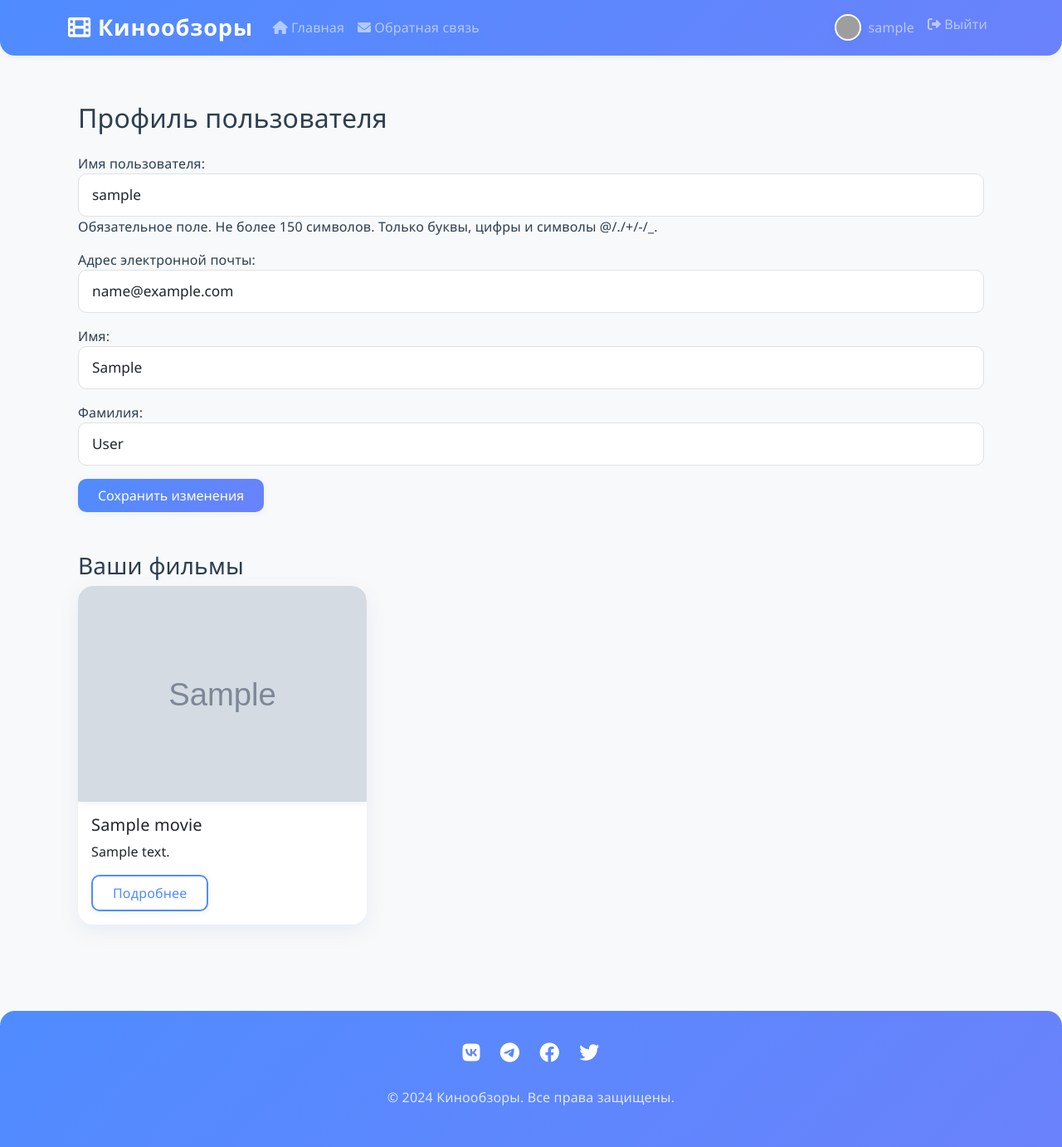
After one commit to YauheniRusinchuk/djangomysql, a Django app: page /profile/ in a window 1280 px wide. The commit adds this page. Shown: the whole page at 83% size. Run offline with Django 5.2, Linux system fonts and the light colour scheme; a user stored in the database is signed in; tables that the repository leaves empty hold one stand-in row (values such as "Sample post"); grey boxes marked "Sample" are stand-in pictures; grey boxes are pictures that could not be loaded.

Commit message:
add profile

```diff
--- a/main/forms.py
+++ b/main/forms.py
@@ -145,3 +145,15 @@ class FeedbackForm(forms.ModelForm):
             'email': forms.EmailInput(attrs={'class': 'form-control', 'placeholder': 'Введите ваш email'}),
             'message': forms.Textarea(attrs={'class': 'form-control', 'rows': 5, 'placeholder': 'Введите сообщение'}),
         }
+
+
+class UserEditForm(forms.ModelForm):
+    class Meta:
+        model = User
+        fields = ['username', 'email', 'first_name', 'last_name']
+        widgets = {
+            'username': forms.TextInput(attrs={'class': 'form-control'}),
+            'email': forms.EmailInput(attrs={'class': 'form-control'}),
+            'first_name': forms.TextInput(attrs={'class': 'form-control'}),
+            'last_name': forms.TextInput(attrs={'class': 'form-control'}),
+        }
--- a/main/templates/main/base.html
+++ b/main/templates/main/base.html
@@ -11,37 +11,57 @@
       :root {
         --primary-color: #2c3e50;
         --secondary-color: #34495e;
-        --accent-color: #3498db;
+        --accent-color: #4f8cff;
+        --accent-gradient: linear-gradient(135deg, #4f8cff 0%, #6a82fb 100%);
         --text-color: #2c3e50;
         --light-bg: #f8f9fa;
+        --card-shadow: 0 8px 24px rgba(80, 120, 200, 0.10);
+        --card-hover-shadow: 0 16px 32px rgba(80, 120, 200, 0.18);
       }
 
       body {
         min-height: 100vh;
         display: flex;
         flex-direction: column;
-        background-color: var(--light-bg);
+        background: var(--light-bg);
         color: var(--text-color);
         font-family: 'Segoe UI', Tahoma, Geneva, Verdana, sans-serif;
+        letter-spacing: 0.01em;
       }
 
       .navbar {
-        background: linear-gradient(135deg, var(--primary-color), var(--secondary-color)) !important;
-        box-shadow: 0 2px 4px rgba(0,0,0,0.1);
+        background: var(--accent-gradient) !important;
+        box-shadow: 0 2px 8px rgba(80,120,200,0.08);
+        border-radius: 0 0 18px 18px;
       }
 
       .navbar-brand {
-        font-weight: 600;
-        font-size: 1.5rem;
+        font-weight: 700;
+        font-size: 1.7rem;
+        letter-spacing: 0.03em;
       }
 
       .nav-link {
         font-weight: 500;
-        transition: color 0.3s ease;
+        transition: color 0.3s, background 0.3s, box-shadow 0.3s;
+        border-radius: 8px;
+        padding: 0.5rem 1rem;
+      }
+      .nav-link:hover, .nav-link.active {
+        color: #fff !important;
+        background: var(--accent-color);
+        box-shadow: 0 2px 8px rgba(80,120,200,0.10);
       }
 
-      .nav-link:hover {
-        color: var(--accent-color) !important;
+      .user-avatar {
+        width: 32px;
+        height: 32px;
+        border-radius: 50%;
+        object-fit: cover;
+        margin-right: 0.5rem;
+        border: 2px solid #fff;
+        box-shadow: 0 2px 8px rgba(80,120,200,0.10);
+        background: #e3e8f0;
       }
 
       .content {
@@ -51,51 +71,71 @@
 
       .card {
         border: none;
-        box-shadow: 0 4px 6px rgba(0,0,0,0.1);
-        transition: transform 0.3s ease, box-shadow 0.3s ease;
+        border-radius: 18px;
+        box-shadow: var(--card-shadow);
+        transition: transform 0.3s cubic-bezier(.4,2,.3,1), box-shadow 0.3s;
+        background: #fff;
+        overflow: hidden;
+        animation: fadeInUp 0.7s cubic-bezier(.4,2,.3,1);
       }
-
       .card:hover {
-        transform: translateY(-5px);
-        box-shadow: 0 6px 12px rgba(0,0,0,0.15);
+        transform: translateY(-8px) scale(1.03);
+        box-shadow: var(--card-hover-shadow);
+      }
+      @keyframes fadeInUp {
+        from { opacity: 0; transform: translateY(40px); }
+        to { opacity: 1; transform: translateY(0); }
       }
 
       .movie-card {
-        transition: transform 0.3s ease;
+        transition: transform 0.3s cubic-bezier(.4,2,.3,1);
       }
-
       .movie-card:hover {
-        transform: scale(1.02);
+        transform: scale(1.04) translateY(-4px);
       }
 
       .movie-poster {
-        height: 300px;
+        height: 260px;
         object-fit: cover;
-        border-radius: 8px 8px 0 0;
+        border-radius: 18px 18px 0 0;
+        box-shadow: 0 2px 8px rgba(80,120,200,0.10);
       }
 
       .btn {
-        border-radius: 8px;
+        border-radius: 10px;
         padding: 0.5rem 1.5rem;
         font-weight: 500;
-        transition: all 0.3s ease;
+        transition: all 0.2s cubic-bezier(.4,2,.3,1);
+        box-shadow: 0 2px 8px rgba(80,120,200,0.08);
       }
-
       .btn-primary {
-        background: linear-gradient(135deg, var(--accent-color), #2980b9);
+        background: var(--accent-gradient);
+        border: none;
+        color: #fff;
+      }
+      .btn-primary:hover, .btn-primary:focus {
+        background: #4f8cff;
+        color: #fff;
+        transform: translateY(-2px) scale(1.04);
+        box-shadow: 0 4px 16px rgba(80,120,200,0.18);
+      }
+      .btn-outline-primary {
+        border: 2px solid var(--accent-color);
+        color: var(--accent-color);
+        background: #fff;
+      }
+      .btn-outline-primary:hover {
+        background: var(--accent-gradient);
+        color: #fff;
         border: none;
       }
 
-      .btn-primary:hover {
-        transform: translateY(-2px);
-        box-shadow: 0 4px 8px rgba(0,0,0,0.2);
-      }
-
       .footer {
-        background: linear-gradient(135deg, var(--primary-color), var(--secondary-color));
+        background: var(--accent-gradient);
         color: white;
         padding: 2rem 0;
         margin-top: 3rem;
+        border-radius: 18px 18px 0 0;
       }
 
       .social-share {
@@ -104,19 +144,15 @@
         justify-content: center;
         margin-bottom: 1.5rem;
       }
-
       .social-share a {
         color: white;
         font-size: 1.5rem;
-        transition: all 0.3s ease;
+        transition: all 0.3s;
       }
-
       .social-share a:hover {
-        color: var(--accent-color);
-        transform: translateY(-3px);
+        color: #ffe082;
+        transform: translateY(-3px) scale(1.2);
       }
-
-      /* Исправление: делаем иконки темными внутри карточек */
       .card .social-share a {
         color: var(--primary-color);
         background: none;
@@ -131,9 +167,9 @@
       }
 
       .alert {
-        border-radius: 8px;
+        border-radius: 10px;
         border: none;
-        box-shadow: 0 2px 4px rgba(0,0,0,0.1);
+        box-shadow: 0 2px 8px rgba(80,120,200,0.10);
       }
 
       .auth-form {
@@ -142,21 +178,22 @@
       }
 
       .form-control {
-        border-radius: 8px;
+        border-radius: 10px;
         padding: 0.75rem 1rem;
-        border: 1px solid #dee2e6;
-        transition: all 0.3s ease;
+        border: 1.5px solid #dee2e6;
+        transition: all 0.3s;
+        font-size: 1.08rem;
       }
-
       .form-control:focus {
-        box-shadow: 0 0 0 0.2rem rgba(52, 152, 219, 0.25);
+        box-shadow: 0 0 0 0.2rem rgba(79, 140, 255, 0.18);
         border-color: var(--accent-color);
       }
 
       .badge {
         padding: 0.5rem 1rem;
-        border-radius: 6px;
+        border-radius: 8px;
         font-weight: 500;
+        font-size: 1rem;
       }
     </style>
   </head>
@@ -182,12 +219,13 @@
               </a>
             </li>
           </ul>
-          <ul class="navbar-nav">
+          <ul class="navbar-nav ms-auto">
             {% if user.is_authenticated %}
-            <li class="nav-item">
-              <span class="nav-link">
-                <i class="fas fa-user me-1"></i>{{ user.username }}
-              </span>
+            <li class="nav-item d-flex align-items-center">
+              <a class="nav-link d-flex align-items-center" href="{% url 'main:profile' %}">
+                <img src="https://ui-avatars.com/api/?name={{ user.username|urlencode }}&background=4f8cff&color=fff&size=32" class="user-avatar" alt="avatar">
+                <span>{{ user.username }}</span>
+              </a>
             </li>
             <li class="nav-item">
               <a class="nav-link" href="{% url 'main:logout' %}">
--- /dev/null
+++ b/main/templates/main/profile.html
@@ -0,0 +1,32 @@
+{% extends 'main/base.html' %}
+{% block title %}Профиль{% endblock %}
+
+{% block content %}
+<div class="container py-4">
+  <h2 class="mb-4">Профиль пользователя</h2>
+  <form method="post" class="mb-5">
+    {% csrf_token %}
+    {{ form.as_p }}
+    <button type="submit" class="btn btn-primary">Сохранить изменения</button>
+  </form>
+  <h3>Ваши фильмы</h3>
+  <div class="row row-cols-1 row-cols-md-2 row-cols-lg-3 g-4">
+    {% for movie in movies %}
+      <div class="col">
+        <div class="card h-100">
+          {% if movie.poster %}
+            <img src="{{ movie.poster }}" class="card-img-top movie-poster" alt="{{ movie.title }}">
+          {% endif %}
+          <div class="card-body">
+            <h5 class="card-title">{{ movie.title }}</h5>
+            <p class="card-text">{{ movie.description|truncatewords:20 }}</p>
+            <a href="{% url 'main:movie_detail' movie.id %}" class="btn btn-outline-primary">Подробнее</a>
+          </div>
+        </div>
+      </div>
+    {% empty %}
+      <p>Вы ещё не добавили ни одного фильма.</p>
+    {% endfor %}
+  </div>
+</div>
+{% endblock %}
--- a/main/urls.py
+++ b/main/urls.py
@@ -17,4 +17,5 @@ urlpatterns = [
     path('movie/<int:movie_id>/delete/',
          views.delete_movie, name='delete_movie'),
     path('feedback/', views.feedback_view, name='feedback'),
+    path('profile/', views.profile_view, name='profile'),
 ]
--- a/main/views.py
+++ b/main/views.py
@@ -6,7 +6,7 @@ from django.db import DatabaseError
 from django.db.utils import ProgrammingError
 from django.core.paginator import Paginator
 from .models import Movie, Comment, Rating, create_mock_movies
-from .forms import UserRegistrationForm, UserLoginForm, CommentForm, RatingForm, MovieForm, FeedbackForm
+from .forms import UserRegistrationForm, UserLoginForm, CommentForm, RatingForm, MovieForm, FeedbackForm, UserEditForm
 
 
 # view для обработки запросов на регистрацию и авторизацию и вывод списка фильмов
@@ -219,3 +219,17 @@ def delete_movie(request, movie_id):
         return redirect('main:movie_list')
 
     return render(request, 'main/delete_movie.html', {'movie': movie})
+
+
+@login_required
+def profile_view(request):
+    user = request.user
+    if request.method == 'POST':
+        form = UserEditForm(request.POST, instance=user)
+        if form.is_valid():
+            form.save()
+            messages.success(request, 'Профиль успешно обновлён!')
+    else:
+        form = UserEditForm(instance=user)
+    movies = user.movie_set.all()
+    return render(request, 'main/profile.html', {'form': form, 'movies': movies})
```
